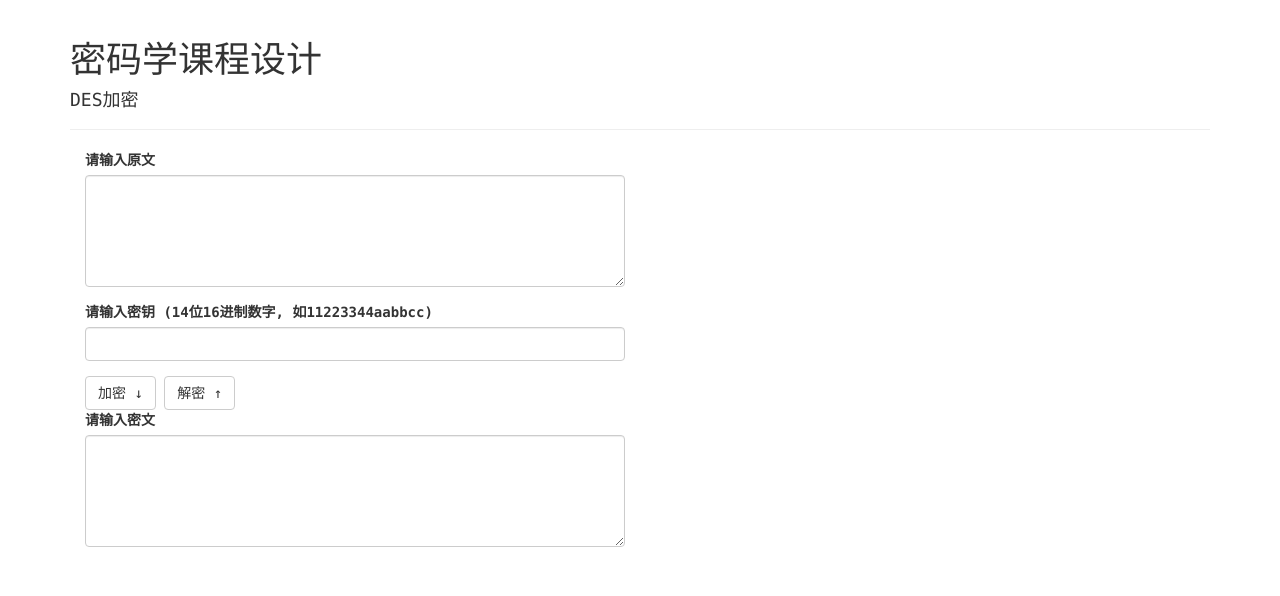
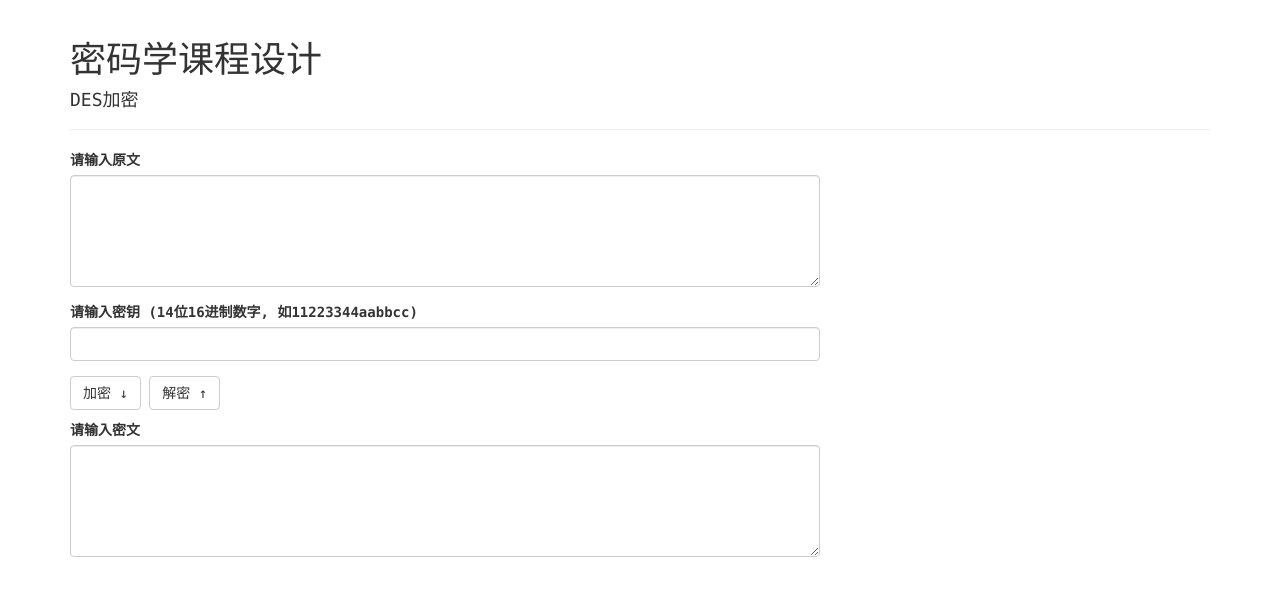
Before and after one commit to StdioA/cryptography_assignment, a Flask app: page /crypt/des in a window 1280 px wide. Shown: the part 52-648 px from the top of the page. Run offline with Flask 2, Linux system fonts and the light colour scheme; some libraries are stand-ins or nearby versions.

Commit message:
更改样式，初始化README
	modified:   .gitignore
	new file:   README.md
	renamed:    project.py -> main.py
	modified:   static/style.css
	modified:   templates/base.html
	modified:   templates/classic_crypt.html
	modified:   templates/des_crypt.html

```diff
--- a/project.py
+++ b/main.py
@@ -11,7 +11,7 @@ import cryptlib
 app = Flask(__name__)
 bootstrap = Bootstrap(app)
 
-app.config.from_envvar("FLASK-CONFIG")
+app.config.from_envvar("FLASK_CONFIG")
 
 @app.route('/')
 def index():
--- a/static/style.css
+++ b/static/style.css
@@ -9,3 +9,7 @@ ul.homeworks {
 textarea.form-control {
 	height: 8em;
 }
+
+.btn-default {
+	margin-bottom: 10px;
+}
--- a/templates/base.html
+++ b/templates/base.html
@@ -27,8 +27,8 @@
                 <li class="dropdown">
                   <a href="#" class="dropdown-toggle" data-toggle="dropdown" role="button" aria-haspopup="true" aria-expanded="true">作业<span class="caret"></span></a>
                   <ul class="dropdown-menu">
-                    <li><a href="crypt/classic">仿射密码</a></li>
-                    <li><a href="crypt/aes">AES加密</a></li>
+                    <li><a href="/crypt/classic">仿射密码</a></li>
+                    <li><a href="/crypt/des">DES加密</a></li>
                   </ul>
                 </li>
             </ul>
--- a/templates/classic_crypt.html
+++ b/templates/classic_crypt.html
@@ -1,6 +1,7 @@
 {% extends "crypt.html" %}
 
 {% block crypt_content %}
+	<div class="row">
 		<div class="col-md-6">{{ super() }}</div>
 		<div class="col-md-6">
 			{% if freq_list %}
@@ -22,4 +23,5 @@
 			</table>
 			{% endif %}
 		</div>
+	</div>
 {% endblock %}
--- a/templates/des_crypt.html
+++ b/templates/des_crypt.html
@@ -1,5 +1,7 @@
 {% extends "crypt.html" %}
 
 {% block crypt_content %}
-	<div class="col-md-6">{{ super() }}</div>
+	<div class="row">
+		<div class="col-md-8">{{ super() }}</div>
+	</div>
 {% endblock %}
```
Also changed, not shown: README.md (added), 1 other file. Lines whose indentation alone changed are shown as unchanged.
